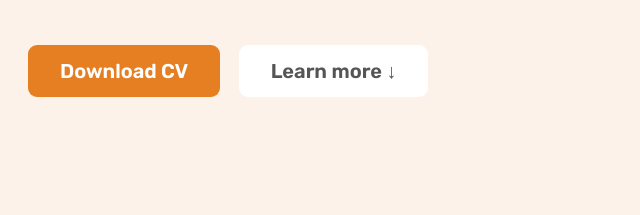
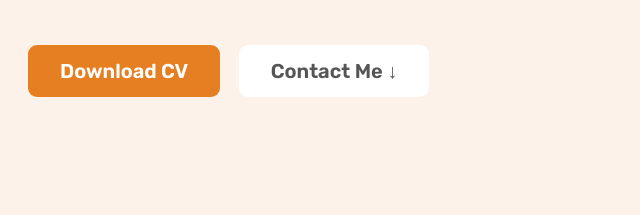
Before and after one commit to AntonisSykoutris/portfolio, a plain HTML site: page index.html in a window 1280 px wide. Shown: the part 441-656 px from the top of the page, 44-684 px from the left. Drawn offline with nearby package versions, Linux system fonts and the light colour scheme.

Commit message:
Change text

```diff
--- a/index.html
+++ b/index.html
@@ -54,7 +54,7 @@
             </p>
             <a href="#!" class="btn btn--full margin-right-sm">Download CV</a>
 
-            <a href="#footer" class="btn btn--outline">Learn more &darr;</a>
+            <a href="#footer" class="btn btn--outline">Contact Me &darr;</a>
           </div>
           <div class="hero-img-box">
             <picture>
```
